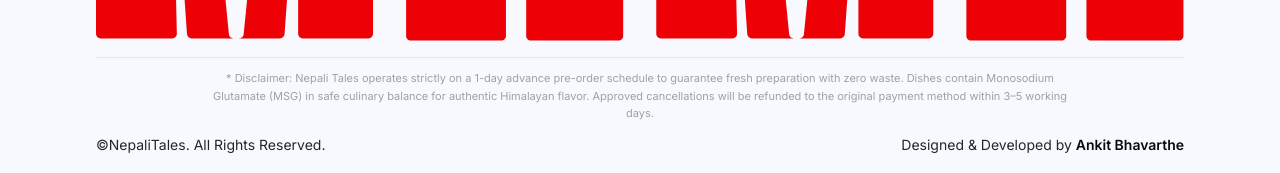
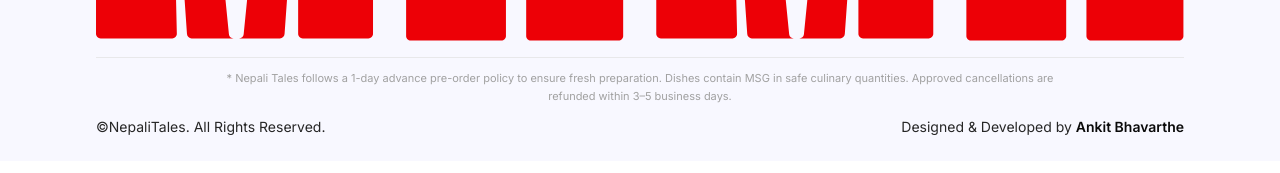
Before and after one commit to nepalitales/client, a Next.js app: page /orders in a window 1280 px wide. Shown: the part 1441-1614 px from the top of the page. Built offline with nearby package versions, Linux system fonts and the light colour scheme; no server answers; a web font is replaced by a local one.

Commit message:
fix: remove Himalayan branding references and update disclaimer copy across all touchpoints

```diff
--- a/src/app/orders/page.tsx
+++ b/src/app/orders/page.tsx
@@ -329,7 +329,7 @@ export default function MyOrdersPage() {
               No Orders Placed Yet
             </h2>
             <p className="text-sm text-neutral-500 max-w-md mx-auto mb-7 leading-relaxed">
-              You have not placed any pre-orders yet. Treat yourself to handcrafted Himalayan momos made fresh by authentic chefs!
+              You have not placed any pre-orders yet. Treat yourself to handcrafted authentic Nepali momos made fresh by authentic chefs!
             </p>
             <Link
               href="/menu"
--- a/src/components/checkout/Step1OrderType.tsx
+++ b/src/components/checkout/Step1OrderType.tsx
@@ -91,7 +91,7 @@ export function Step1OrderType() {
           Continue
         </button>
         <p className="text-[10px] text-neutral-400 leading-tight text-center px-1">
-          * Disclaimer: All items are prepared on 1-day advance pre-order. Food prepared with MSG for authentic flavor. Approved refunds credited within 3–5 working days.
+          * Nepali Tales follows a 1-day advance pre-order policy to ensure fresh preparation. Dishes contain MSG in safe culinary quantities. Approved cancellations are refunded within 3–5 business days.
         </p>
       </div>
     </div>
--- a/src/components/checkout/Step2DeliverySlot.tsx
+++ b/src/components/checkout/Step2DeliverySlot.tsx
@@ -166,7 +166,7 @@ export function Step2DeliverySlot() {
           Continue
         </button>
         <p className="text-[10px] text-neutral-400 leading-tight text-center px-1">
-          * Disclaimer: Advance pre-order required (1 day prior). Food prepared with MSG for authentic taste. Approved refunds credited within 3–5 working days.
+          * Nepali Tales follows a 1-day advance pre-order policy to ensure fresh preparation. Dishes contain MSG in safe culinary quantities. Approved cancellations are refunded within 3–5 business days.
         </p>
       </div>
     </div>
--- a/src/components/checkout/Step5PaymentReview.tsx
+++ b/src/components/checkout/Step5PaymentReview.tsx
@@ -337,7 +337,7 @@ export function Step5PaymentReview() {
           )}
         </button>
         <p className="text-[10px] text-neutral-400 leading-tight text-center px-1">
-          * Disclaimer: Operating on 1-day advance pre-orders. Prepared with MSG for authentic flavor. Approved refunds credited within 3–5 working days.
+          * Nepali Tales follows a 1-day advance pre-order policy to ensure fresh preparation. Dishes contain MSG in safe culinary quantities. Approved cancellations are refunded within 3–5 business days.
         </p>
       </div>
     </div>
--- a/src/components/footer/Footer.tsx
+++ b/src/components/footer/Footer.tsx
@@ -354,7 +354,7 @@ export function Footer() {
         {/* ─── Disclaimer Bar (Mutual funds style) ────────────────── */}
         <div className="border-t border-neutral-200/80 pt-3 pb-2 text-[10px] sm:text-[11px] text-neutral-400 font-secondary text-center leading-relaxed select-none">
           <p className="max-w-4xl mx-auto px-4">
-            * Disclaimer: Nepali Tales operates strictly on a 1-day advance pre-order schedule to guarantee fresh preparation with zero waste. Dishes contain Monosodium Glutamate (MSG) in safe culinary balance for authentic Himalayan flavor. Approved cancellations will be refunded to the original payment method within 3–5 working days.
+            * Nepali Tales follows a 1-day advance pre-order policy to ensure fresh preparation. Dishes contain MSG in safe culinary quantities. Approved cancellations are refunded within 3–5 business days.
           </p>
         </div>
 
```
Also changed, not shown: public/llms.txt.
